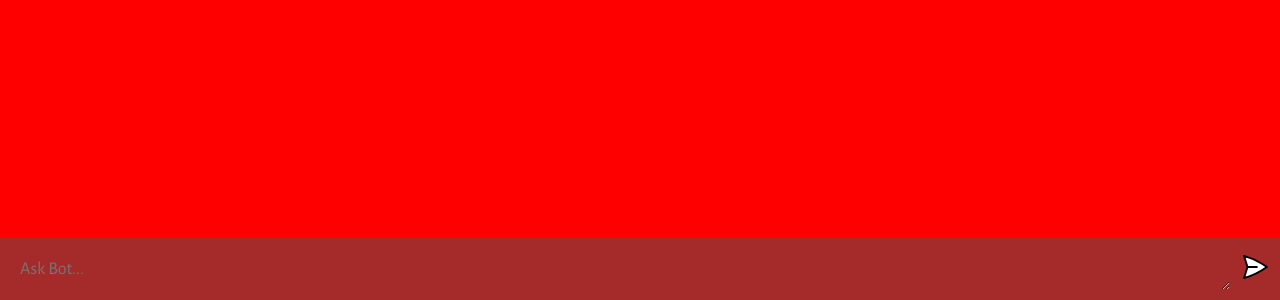
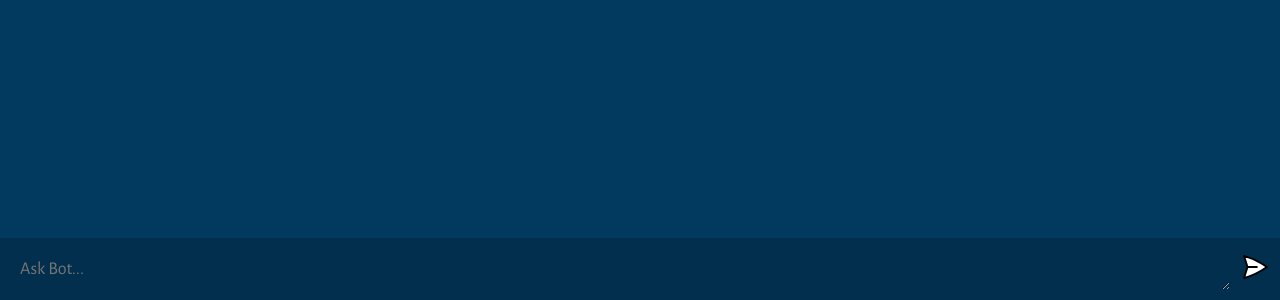
Before and after one commit to AKHAZE-GODSWILL/Chat-Bot, a website built with Vite: page client/index.html in a window 1280 px wide. Shown: the part 500-800 px from the top of the page. Built offline with nearby package versions, Linux system fonts and the light colour scheme.

Commit message:
Pushed so I can use some one else laptop

```diff
--- a/client/package.json
+++ b/client/package.json
@@ -9,6 +9,6 @@
     "preview": "vite preview"
   },
   "devDependencies": {
-    "vite": "^4.2.0"
+    "vite": "^4.2.1"
   }
 }
--- a/client/style.css
+++ b/client/style.css
@@ -7,13 +7,13 @@
 }
 
 body {
-    background: red;
+    background: rgb(0, 153, 255);
 }
 
 #app {
     width: 100vw;
     height: 100vh;
-    background: red;
+    background: rgb(2, 57, 94);
     display: flex;
     flex-direction: column;
     align-items: center;
@@ -47,7 +47,7 @@ body {
 }
 
 .ai {
-    background: brown;
+    background: rgb(2, 47, 77);
 }
 
 .chat {
@@ -109,7 +109,7 @@ form {
     max-width: 1280px;
     margin: 0 auto;
     padding: 10px;
-    background: brown;
+    background: rgb(2, 47, 77);
     display: flex;
     flex-direction: row;
     gap: 10px;
```
Also changed, not shown: 1 other file.
